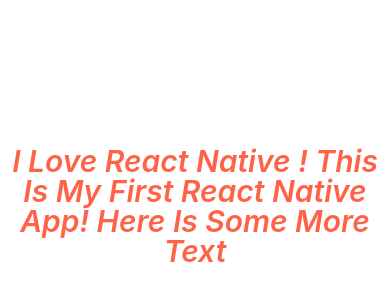
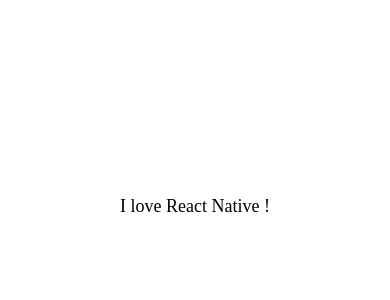
Before and after one commit to prahladinala/expo-react-native, a React Native app: screen / in a window 390 px wide. Shown: the part 216-516 px from the top of the page. Built offline with nearby package versions, Linux system fonts and the light colour scheme.

Commit message:
Styles - encapsulating styles

```diff
--- a/App.js
+++ b/App.js
@@ -1,5 +1,6 @@
 import React from 'react';
 import { View, Text } from 'react-native';
+import AppText from './components/AppText';
 
 export default function App() {
   return (
@@ -10,20 +11,9 @@
       alignItems: "center",
       fontSize: 10 // not supported to view component (No errors)
     }}>
-      <Text style={{
-        //ios
-        // fontFamily: "Courier",
-        //android
-        // fontFamily: "Roboto",
-        fontSize: 30,
-        fontStyle: "italic",
-        fontWeight: "600", // "bold", "900",..., "600"
-        color: "tomato",
-        textTransform: "capitalize",
-        // textDecorationLine: "line-through",
-        textAlign: "center",
-        lineHeight: 30,
-      }}>I love React Native ! This is my first React Native App! Here is some more text</Text>
+      <AppText style={{
+
+      }}>I love React Native !</AppText>
     </View >
   );
 }
--- /dev/null
+++ b/components/AppText.js
@@ -0,0 +1,27 @@
+// import React from 'react'
+// import { Text } from 'react-native'
+
+// function AppText(props) {
+//     return (
+//         <Text>{props.children}</Text>
+//     )
+// }
+// export default AppText
+
+//OR DESTRUCTURE THE PROPS
+
+import React from 'react'
+import { Text, StyleSheet, Platform } from 'react-native'
+
+function AppText({ children }) {
+    return (
+        <Text style={styles.text}>{children}</Text>
+    )
+}
+const styles = StyleSheet.create({
+    text: {
+        fontSize: 18,
+        fontFamily: Platform.OS === "android" ? "Roboto" : "Avenir"
+    }
+})
+export default AppText
```
